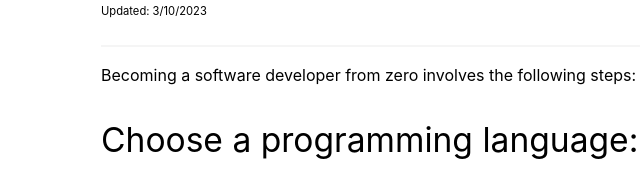
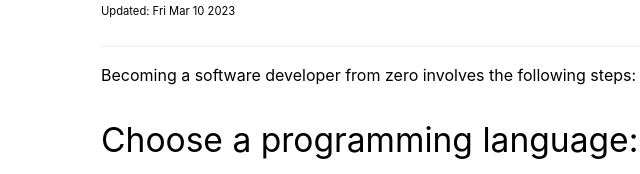
Before and after one commit to nvimai/my-portfolio-client-gatsby, a Gatsby site: page /blog/become-a-software-developer/ in a window 1280 px wide. Shown: the part 233-407 px from the top of the page, 107-747 px from the left. Built offline with nearby package versions, Linux system fonts and the light colour scheme; Gatsby itself is replaced by a stand-in of ours.

Commit message:
updated date

```diff
--- a/src/templates/blog-post.tsx
+++ b/src/templates/blog-post.tsx
@@ -19,7 +19,7 @@ const BlogPostTemplate = ({
       />
       <Link to="/blog">&#8592; All posts</Link>
       <h1>{post.frontmatter.title}</h1>
-      <small style={{ fontSize: '70%' }}>Updated: {new Date(post.frontmatter.date ?? new Date()).toLocaleDateString()}</small>
+      <small style={{ fontSize: '70%' }}>Updated: {new Date(post.frontmatter.date ?? new Date()).toDateString()}</small>
       <hr
         style={{
           marginBottom: `1rem`,
```
